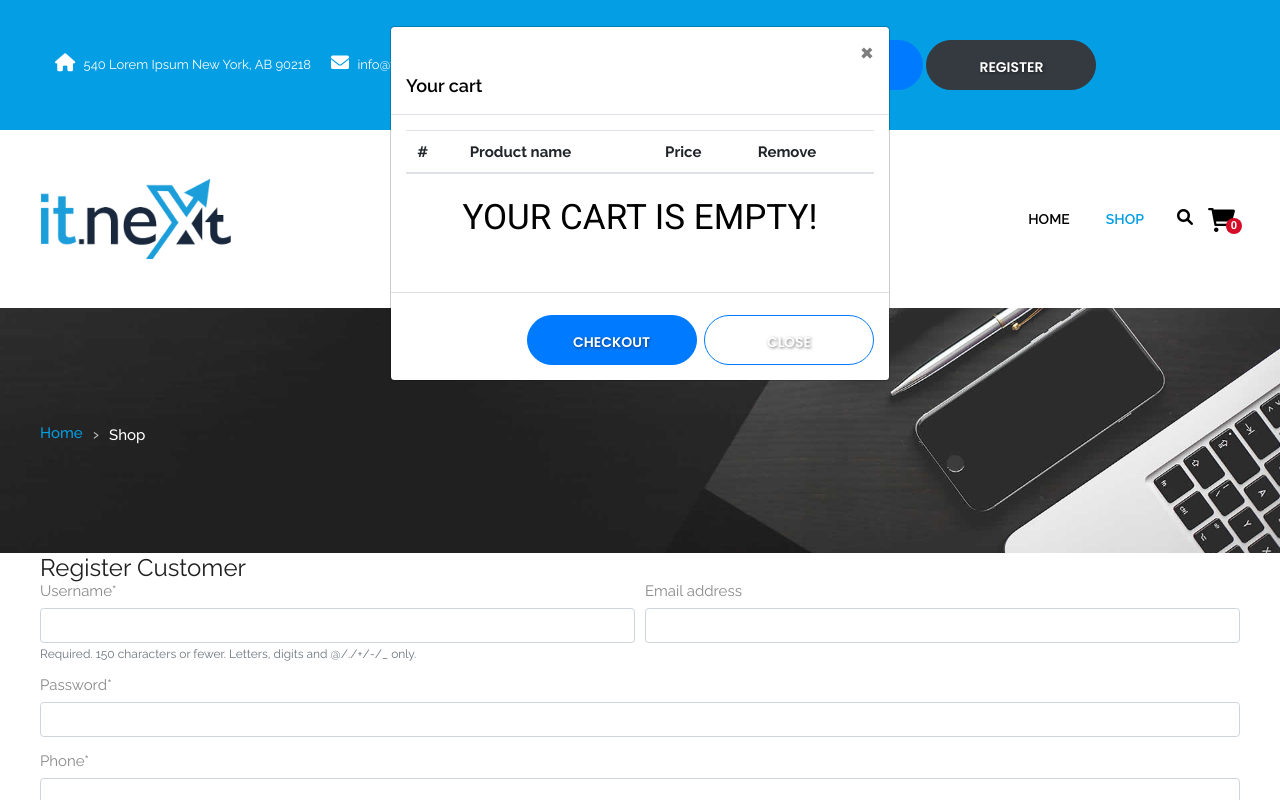
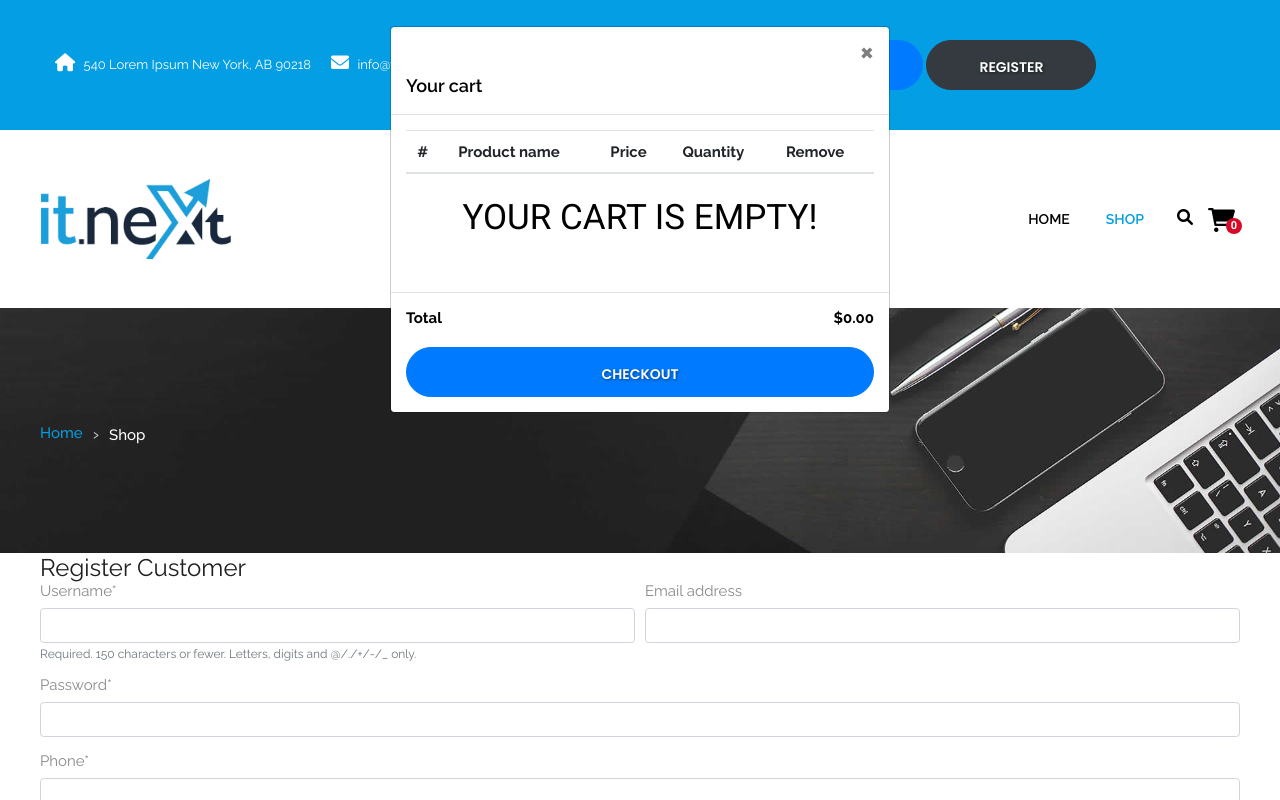
Before and after one commit to Price2/django-final-project, a Django app: page /register in a window 1280 px wide, after a click that opens the changed part. Run offline with Django 4.2, Linux system fonts and the light colour scheme; some libraries are stand-ins or nearby versions.

Commit message:
- Fixed some visual bugs causing the mini cart products counter not being calulcated correctly on products inside - Added functionality to the mini cart to calulcate total based whenever the user adds/edits the cart

```diff
--- a/mini_Project/products/static/products/js/custom.js
+++ b/mini_Project/products/static/products/js/custom.js
@@ -195,8 +195,8 @@ function isEmpty() {
     return $(".cart-body").children().length === 0
 }
 
+var itemCount = 0;
   $(document).ready(function () {
-      var itemCount = 0;
       $(document).on("click", ".addToCart", function (e) {
           var prod_name = $(this).closest(".product_list").find(".prod_name").text();
         var prod_price = $(this).closest(".product_detail_btm").find(".prod_price").text();
@@ -213,17 +213,37 @@ function isEmpty() {
         console.log("empty? ",  $(".cart-body").children().length)
         if (isEmpty()) {
             console.log("im empty")
-            $(".table-hover").append(`<td class="emptycart_text" colspan="4"><h2 class="d-flex justify-content-center font-weight-normal" style="font-family:'Roboto'">Your cart is empty!</h2></td>`)
+            $(".table-hover").html(`
+            <thead>
+           <tr>
+             <th>#</th>
+             <th>Product name</th>
+             <th>Price</th>
+             <th>Quantity</th>
+             <th>Remove</th>
+           </tr>
+         </thead>
+         <tbody class="cart-body">
+           <!-- <tr>
+             <td><img class="img-fluid" src="https://images.unsplash.com/photo-1472214103451-9374bd1c798e?ixlib=rb-4.0.3&ixid=M3wxMjA3fDB8MHxzZWFyY2h8Mnx8cGljfGVufDB8fDB8fHww&w=1000&q=80" alt=""></td>
+             <th scope="row">1</th>
+             <td>100$</td>
+             <td class='d-flex'><button type="button" class="close" aria-label="Close">
+              <span aria-hidden="true">&times;</span>
+            </button></td>
+           </tr> -->
+         </tbody>
+            <td class="emptycart_text" colspan="5"><h2 class="d-flex justify-content-center font-weight-normal" style="font-family:'Roboto'">Your cart is empty!</h2></td>`)
         }
         else {
             $(".emptycart_text").remove()
         }
     })
 
-
+    update_total();
 });
 function cartEmptyText() {
-    $(".table-hover").append(`<td class="emptycart_text" colspan="4"><h2 class="d-flex justify-content-center font-weight-normal" style="font-family:'Roboto'">Your cart is empty!</h2></td>`)
+    $(".table-hover").append(`<td class="emptycart_text" colspan="5"><h2 class="d-flex justify-content-center font-weight-normal" style="font-family:'Roboto'">Your cart is empty!</h2></td>`)
 }
 
 function removeFromCart(e) {
@@ -231,19 +251,42 @@ function removeFromCart(e) {
     if (isEmpty()) {
         cartEmptyText()
     }
+    itemCount--
+    $("#cart-counter").text(itemCount);
+    update_total()
 
 }
 function addToCart(product, removeFromCart){
-    $(".cart-body").append(`<tr>
+    $(".cart-body").append(`<tr class="prod_info">
     <td class="w-25"><img class="img-fluid w-75" src="${product.prod_img_url}" alt=""></td>
     <th scope="row">${product.prod_name}</th>
-    <td>${product.prod_price}</td>
+    <td class="cart_prod_price">${product.prod_price}</td>
+    <td><input type="number" class="cart-quantity" name="quantity" value=1 min="1" style="width: 40px;"></td>
     <td class='d-flex'><button onClick="removeFromCart(this)" type="button" class="close" aria-label="Close">
      <span aria-hidden="true">&times;</span>
    </button></td>
   </tr>`)
+  update_total()
 
 }
+
+function update_total(e) {
+    var total = 0;
+    console.log("update?")
+    $('.prod_info').each(function() {
+        var quantity = parseInt($(this).find('.cart-quantity').val()); // 'this' refers to the input field
+        var price = parseFloat($(this).closest('.prod_info').find('.cart_prod_price').text().replace('$', ''));
+        console.log("price ?", price, " quantity: ", $(this).find('.cart-quantity').val())
+        total += quantity * price;
+      });
+      $('#total').text('$' + total.toFixed(2));
+
+ }
+
+$(document).on('input', '.cart-quantity', function() {
+     update_total();
+  });
+
 
 
 /**===== End slider =====**/
--- a/mini_Project/products/templates/products/base.html
+++ b/mini_Project/products/templates/products/base.html
@@ -191,6 +191,7 @@
              <th>#</th>
              <th>Product name</th>
              <th>Price</th>
+             <th>Quantity</th>
              <th>Remove</th>
            </tr>
          </thead>
@@ -209,9 +210,14 @@
 
      </div>
      <!--Footer-->
-     <div class="modal-footer">
-       <button class="btn btn-primary">Checkout</button>
-       <button type="button" class="btn btn-outline-primary" data-dismiss="modal">Close</button>
+     <div class="modal-footer justify-content-between align-items-center">
+        <p class="align-self-start font-weight-bold" style="color:black">Total</p>
+        <p class="align-self-end font-weight-bold" id="total" style="color:black"></p>
+
+       <div class="d-flex  w-100">
+         <button class="btn btn-primary w-100">Checkout</button>
+         <!-- <button type="button" class="btn btn-outline-primary" data-dismiss="modal">Close</button> -->
+       </div>
      </div>
    </div>
  </div>
--- a/mini_Project/users/views.py
+++ b/mini_Project/users/views.py
@@ -51,6 +51,7 @@ def logIn(request):
 
 def register(request):
     # CustomerForm = modelform_factory(Customer, fields=['username', 'password' ,'email', 'phone', 'address'])
+    print("authenticated? ", request.user.is_authenticated)
     if request.method == 'POST':
         form = CustomerForm(request.POST)
         if form.is_valid():
```
